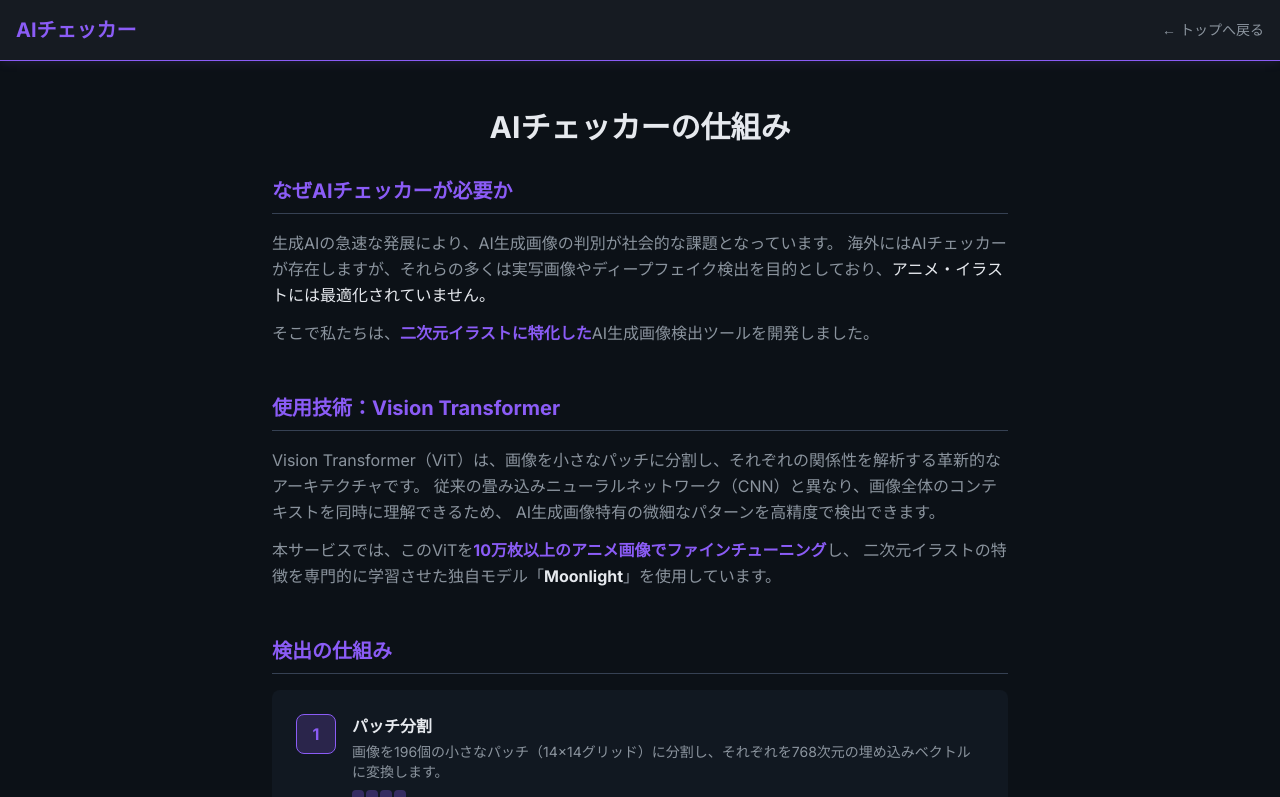
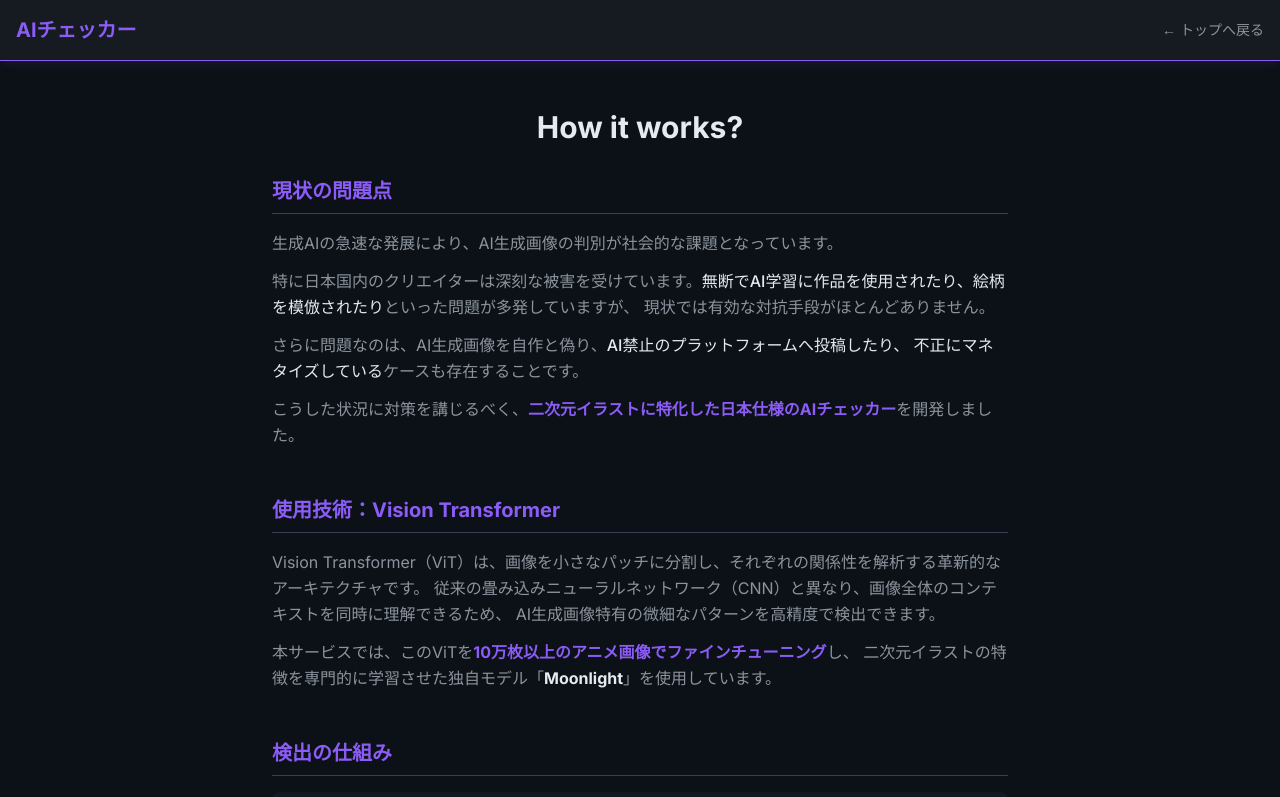
Before and after one commit to bonanza127/AIcheckers, a Next.js app: page /how-it-works in a window 1280 px wide. Shown: the top 797 px of the page. Built offline with nearby package versions, Linux system fonts and the light colour scheme.

Commit message:
Update: How it works title and problem statement section

```diff
--- a/src/app/how-it-works/page.tsx
+++ b/src/app/how-it-works/page.tsx
@@ -23,18 +23,25 @@ export default function HowItWorks() {
 
       {/* Main Content */}
       <main className="container mx-auto px-4 py-12 max-w-3xl">
-        <h1 className="text-3xl font-bold mb-8 text-center">AIチェッカーの仕組み</h1>
+        <h1 className="text-3xl font-bold mb-8 text-center">How it works?</h1>
 
         {/* Section 1: Problem Statement */}
         <section className="mb-12">
-          <h2 className="text-xl font-bold mb-4 text-accent border-b border-gray-700 pb-2">なぜAIチェッカーが必要か</h2>
+          <h2 className="text-xl font-bold mb-4 text-accent border-b border-gray-700 pb-2">現状の問題点</h2>
           <p className="text-muted leading-relaxed">
             生成AIの急速な発展により、AI生成画像の判別が社会的な課題となっています。
-            海外にはAIチェッカーが存在しますが、それらの多くは実写画像やディープフェイク検出を目的としており、
-            <span className="text-foreground font-medium">アニメ・イラストには最適化されていません。</span>
           </p>
           <p className="text-muted leading-relaxed mt-3">
-            そこで私たちは、<span className="text-accent font-bold">二次元イラストに特化した</span>AI生成画像検出ツールを開発しました。
+            特に日本国内のクリエイターは深刻な被害を受けています。
+            <span className="text-foreground font-medium">無断でAI学習に作品を使用されたり、絵柄を模倣されたり</span>といった問題が多発していますが、
+            現状では有効な対抗手段がほとんどありません。
+          </p>
+          <p className="text-muted leading-relaxed mt-3">
+            さらに問題なのは、AI生成画像を自作と偽り、<span className="text-foreground font-medium">AI禁止のプラットフォームへ投稿したり、
+              不正にマネタイズしている</span>ケースも存在することです。
+          </p>
+          <p className="text-muted leading-relaxed mt-3">
+            こうした状況に対策を講じるべく、<span className="text-accent font-bold">二次元イラストに特化した日本仕様のAIチェッカー</span>を開発しました。
           </p>
         </section>
 
```
